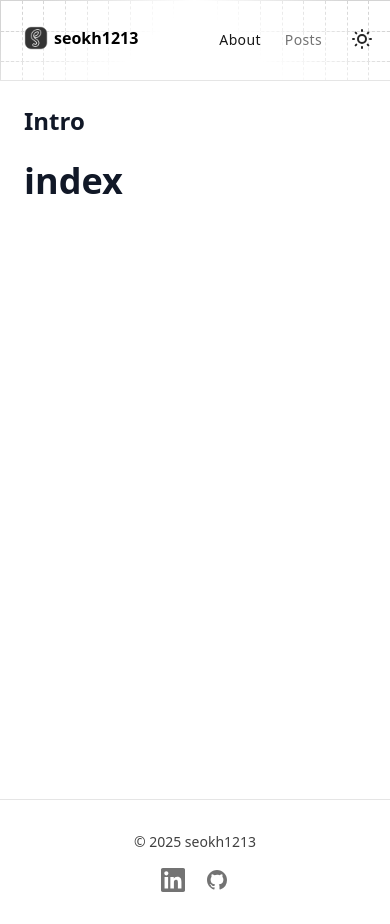
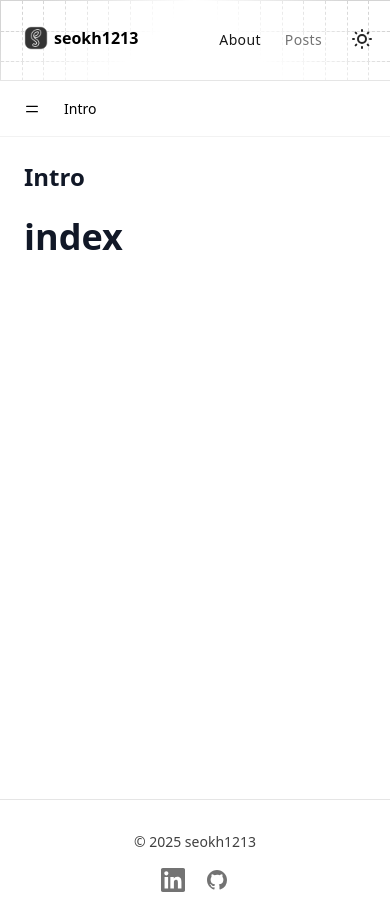
Before and after one commit to seokh1213/seokh1213.github.io, an Astro site: page /posts in a window 390 px wide. Built offline with nearby package versions, Linux system fonts and the light colour scheme; Astro itself is replaced by a stand-in of ours.

Commit message:
feat: 모바일용 내비바 추가

```diff
--- a/src/pages/posts/[...slug].astro
+++ b/src/pages/posts/[...slug].astro
@@ -67,6 +67,8 @@ if (currentPost) {
   const {Content: PostContent} = await render(currentPost);
   Content = PostContent;
 }
+
+const pathArray = [...currentPost.id.split("/").slice(0, -1), currentPost.data.title];
 ---
 
 <Layout title=`${nickname} - Posts` tab="posts">
@@ -78,20 +80,43 @@ if (currentPost) {
     "
   >
     <!-- 사이드바 -->
+    <div>
+      <div
+        class="lg:hidden flex h-14 items-center border-b border-gray-950/5 bg-white px-4 sm:px-6 dark:border-white/10 dark:bg-neutral-950 text-neutral-400">
+        <button class="p-2 rounded-md hover:bg-neutral-100 dark:hover:bg-neutral-700">
+          <svg
+            class="w-4 h-4 text-black dark:text-white"
+            fill="none"
+            stroke-linecap="round"
+            stroke-linejoin="round"
+            stroke-width="2"
+            viewBox="0 0 24 24"
+            stroke="currentColor"
+          >
+            <path d="M4 8h16M4 16h16"></path>
+          </svg>
+        </button>
+        <div class="ml-4 flex min-w-0 items-center gap-2 text-sm/6 whitespace-nowrap">
+          {pathArray.map((dir, index) => (
+            <span class="flex items-center gap-2">
+              {index === pathArray.length - 1 ? <span class="text-black dark:text-white">{dir}</span> :
+                <span>{dir}</span>}
+              {index < pathArray.length - 1 && (
+                <svg viewBox="0 0 16 16"
+                     class={`size-4 ${index === pathArray.length - 2 && "text-black dark:text-white"}`}>
+                  <path fill-rule="evenodd" fill="currentColor"
+                        d="M6.22 4.22a.75.75 0 0 1 1.06 0l3.25 3.25a.75.75 0 0 1 0 1.06l-3.25 3.25a.75.75 0 0 1-1.06-1.06L8.94 8 6.22 5.28a.75.75 0 0 1 0-1.06Z"
+                        clip-rule="evenodd"></path>
+                </svg>
+              )}
+            </span>
+          ))}
+        </div>
+      </div>
+
       <aside
         class="hidden lg:flex flex-col basis-full lg:basis-72 grow-0 shrink-0"
       >
-      <!--<svg-->
-      <!--  class="w-8 h-8 dark:text-neutral-200"-->
-      <!--  fill="none"-->
-      <!--  stroke-linecap="round"-->
-      <!--  stroke-linejoin="round"-->
-      <!--  stroke-width="2"-->
-      <!--  viewBox="0 0 24 24"-->
-      <!--  stroke="currentColor"-->
-      <!--&gt;-->
-      <!--  <path d="M4 8h16M4 16h16"></path>-->
-      <!--</svg>-->
         <nav
           class="p-2 lg:pb-20 overflow-y-auto relative lg:sticky top-0 h-screen lg:top-16 lg:h-[calc(100vh_-_4rem)] z-[1]"
         >
@@ -110,6 +135,7 @@ if (currentPost) {
           </ul>
         </nav>
       </aside>
+    </div>
 
     <Separator/>
 
```
Lines whose indentation alone changed are shown as unchanged.
